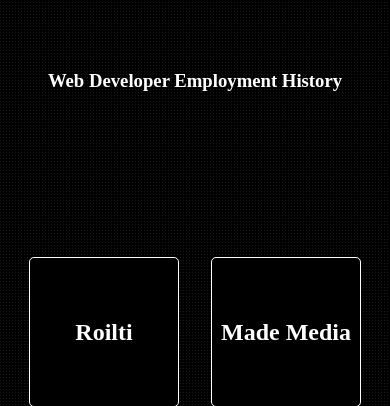
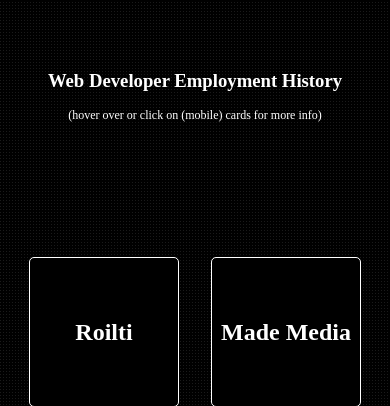
Before and after one commit to ben-eh/portfolio-final, a PHP site: page / in a window 390 px wide. Shown: the part 934-1340 px from the top of the page. Run offline with PHP 8.4, Linux system fonts and the light colour scheme; some libraries are stand-ins or nearby versions.

Commit message:
click/hover cards suggestion and adjustment for mobile horizontal footer margin

```diff
--- a/index.html
+++ b/index.html
@@ -43,6 +43,7 @@
 		<div class="main-container">
 			<div class="job-title">
 				<h3>Web Developer Employment History</h3>
+				<p>(hover over or click on (mobile) cards for more info)</p>
 			</div>
 			<div class="job-cards-container">
 				<div class="cards-parent-container">
--- a/main.css
+++ b/main.css
@@ -214,6 +214,14 @@ h1 {
 	position: absolute;
 	margin-top: 10em;
 	color: white;
+	display: flex;
+	flex-direction: column;
+	align-items: center;
+}
+
+.job-title p {
+	font-size: 12px;
+	margin-top: 1rem;
 }
 
 /* Carousel CSS */
@@ -367,6 +375,10 @@ h1 span {
 	.job-title {
 		margin-top: 0.5rem;
 	}
+
+	.slide {
+		bottom: 4rem;
+	}
 }
 
 .carousel-header {
```
